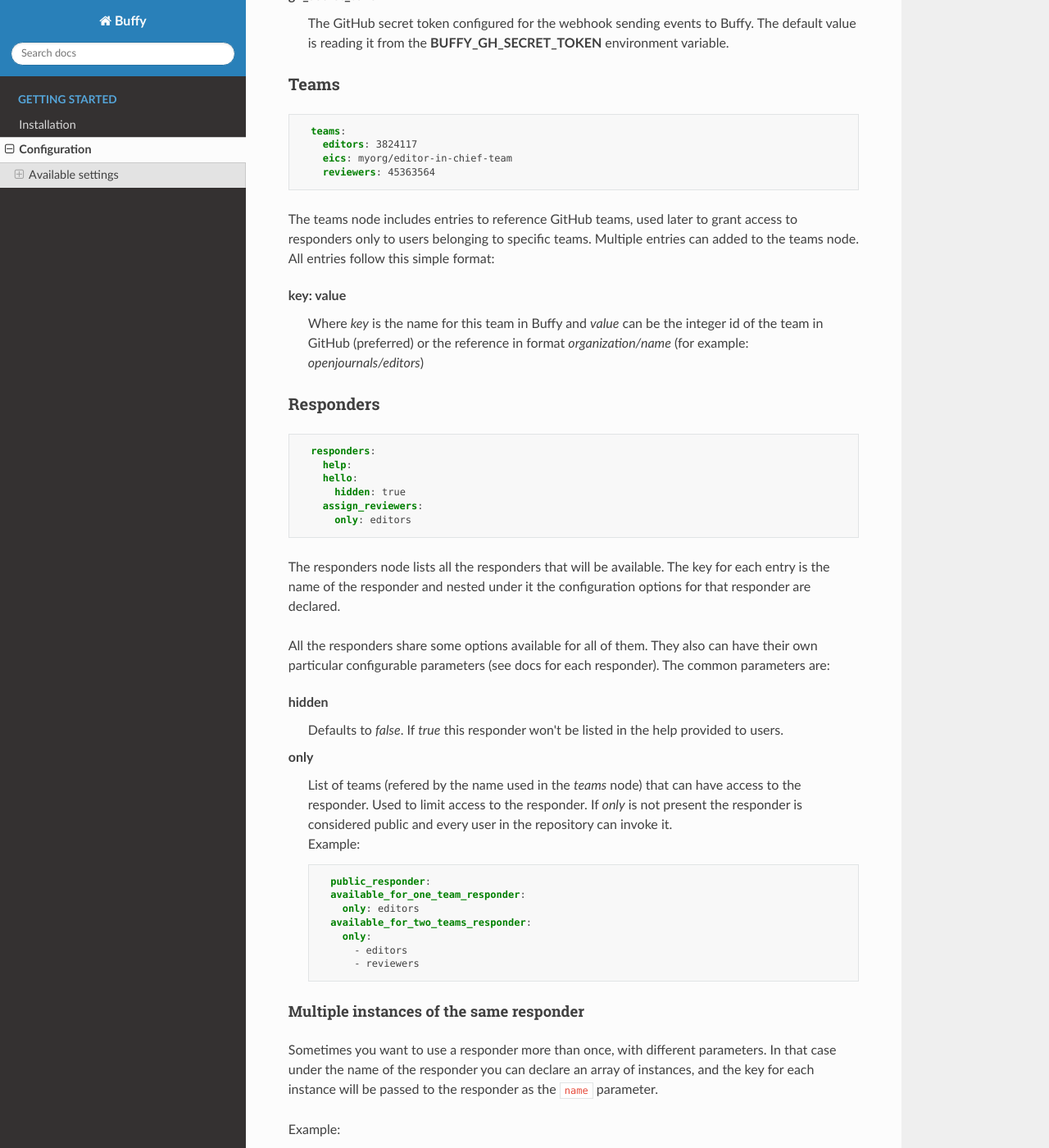
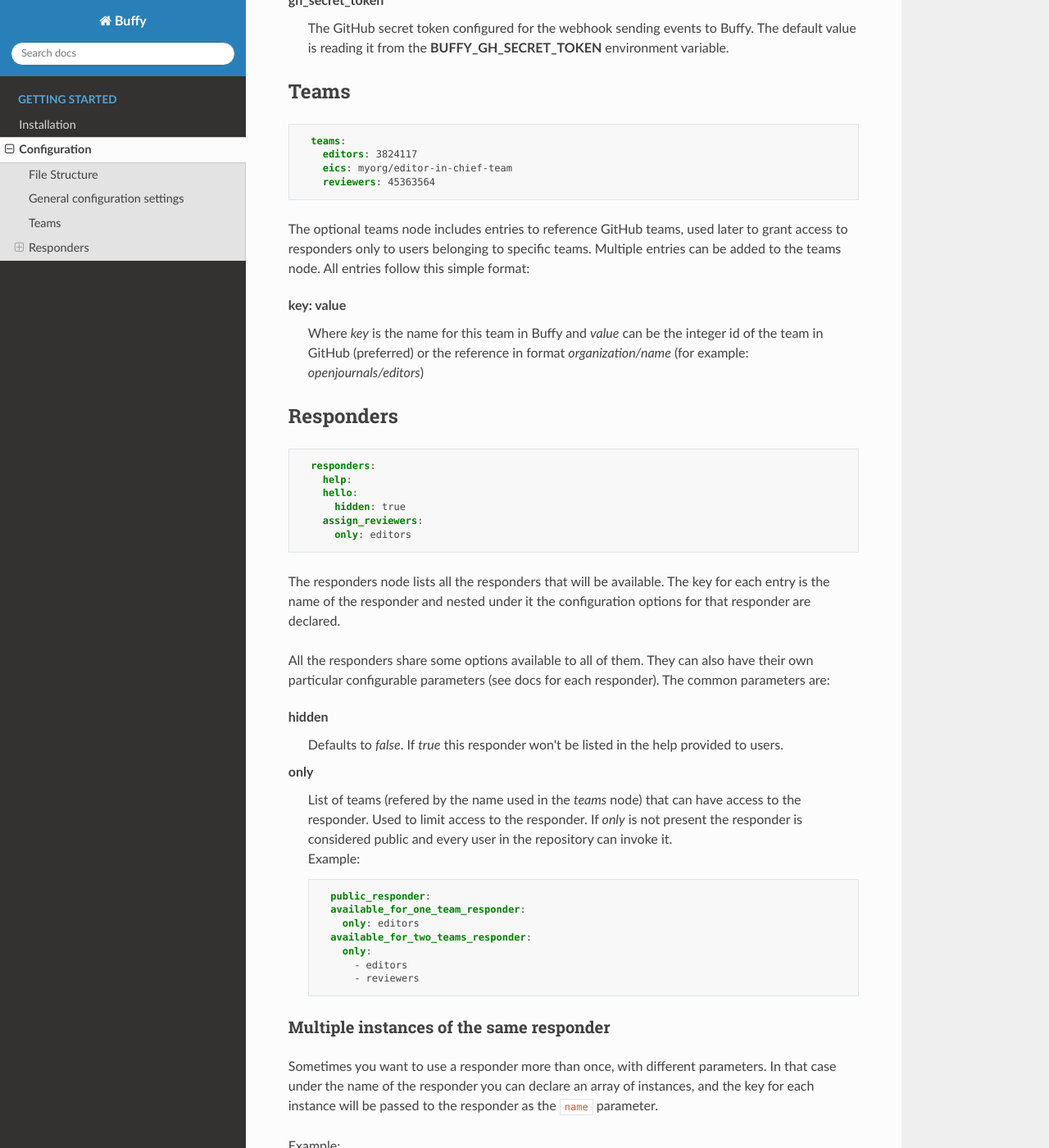
Before and after one commit to openjournals/buffy, a Sphinx documentation site: the page built from docs/configuration.md, in a window 1280 px wide and 1400 px high, scrolled down 1543 px. Shown: the whole window at 82% size. Built offline with Sphinx 7.4.7 and the Read the Docs theme 2.0.0, drawn with Linux system fonts in a browser that asks for light colours; some of the changed text lies outside the part shown.

Commit message:
remove a depth level

````diff
--- a/docs/configuration.md
+++ b/docs/configuration.md
@@ -39,7 +39,7 @@ buffy:
     welcome:
 ```
 
-## Available settings
+## File Structure
 
 The structure of the settings file starts with a single root node called `buffy`.
 It contains three main parts:
@@ -50,7 +50,7 @@ It contains three main parts:
 
 A detailed description of all of them:
 
-### General configuration settings
+## General configuration settings
 
 For security reasons is a good practice to load this values from your environment instead of hardcoding them in the code.
 
@@ -65,7 +65,7 @@ For security reasons is a good practice to load this values from your environmen
   <dd>The GitHub secret token configured for the webhook sending events to Buffy. The default value is reading it from the <strong>BUFFY_GH_SECRET_TOKEN</strong> environment variable.</dd>
 </dl>
 
-### Teams
+## Teams
 
 ```yaml
   teams:
@@ -73,14 +73,14 @@ For security reasons is a good practice to load this values from your environmen
     eics: myorg/editor-in-chief-team
     reviewers: 45363564
 ```
- The teams node includes entries to reference GitHub teams, used later to grant access to responders only to users belonging to specific teams. Multiple entries can added to the teams node. All entries follow this simple format:
+ The optional teams node includes entries to reference GitHub teams, used later to grant access to responders only to users belonging to specific teams. Multiple entries can be added to the teams node. All entries follow this simple format:
 
  <dl>
   <dt>key: value</dt>
   <dd>Where <em>key</em> is the name for this team in Buffy and <em>value</em> can be the integer id of the team in GitHub (preferred) or the reference in format <em>organization/name</em> (for example: <em>openjournals/editors</em>)</dd>
 </dl>
 
-### Responders
+## Responders
 
 ```yaml
   responders:
@@ -93,7 +93,7 @@ For security reasons is a good practice to load this values from your environmen
 
  The responders node lists all the responders that will be available. The key for each entry is the name of the responder and nested under it the configuration options for that responder are declared.
 
- All the responders share some options available for all of them. They also can have their own particular configurable parameters (see docs for each responder). The common parameters are:
+ All the responders share some options available to all of them. They can also have their own particular configurable parameters (see docs for each responder). The common parameters are:
 
 <dl>
   <dt>hidden</dt>
@@ -117,7 +117,7 @@ For security reasons is a good practice to load this values from your environmen
   </dd>
 </dl>
 
-#### Multiple instances of the same responder
+### Multiple instances of the same responder
 
 Sometimes you want to use a responder more than once, with different parameters. In that case under the name of the responder you can declare an array of instances, and the key for each instance will be passed to the responder as the `name` parameter.
 
--- a/docs/index.rst
+++ b/docs/index.rst
@@ -9,7 +9,7 @@ Buffy provides a bot that interacts during the peer-review process with editors,
 
 .. toctree::
    :caption: Getting started
-   :maxdepth: 4
+   :maxdepth: 3
 
    installation
    configuration
````
